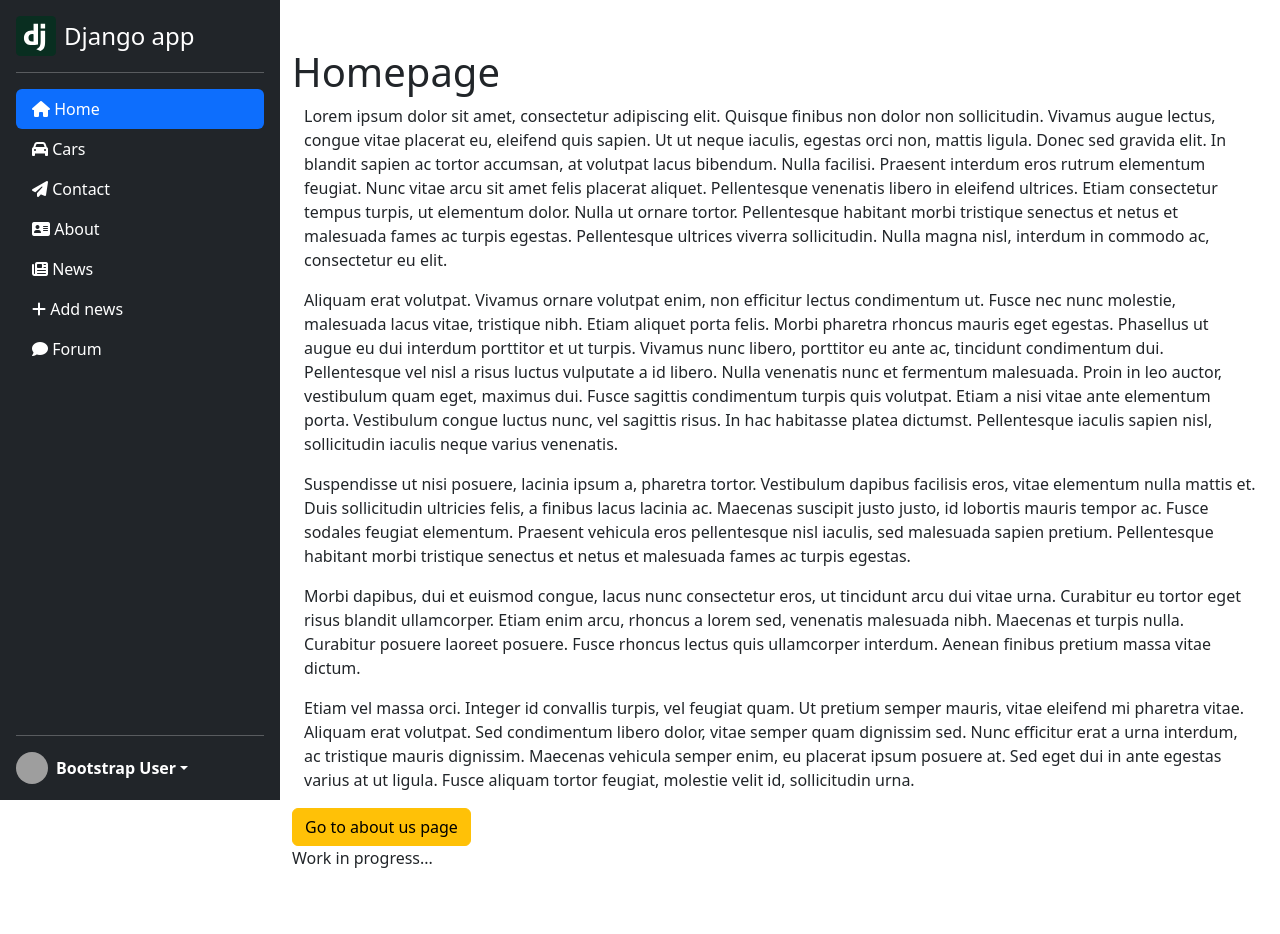
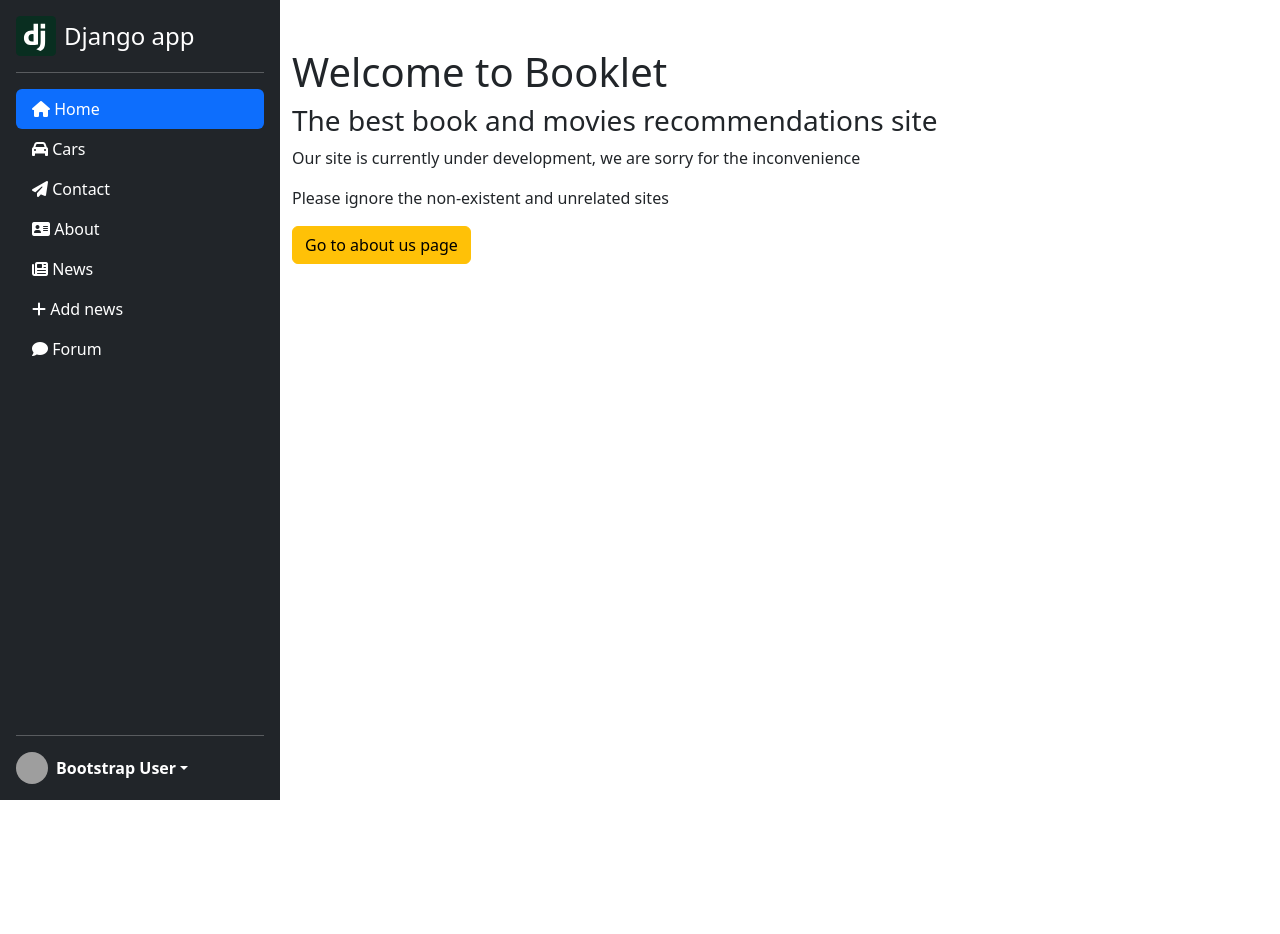
Before and after one commit to Cichyp648/Booklet, a Django app: page / in a window 1280 px wide. After the commit the page ends 800 px from the top, so only its background shows below. Run offline with Django 5.2, Linux system fonts and the light colour scheme; grey boxes are pictures that could not be loaded.

Commit message:
Basic updates to structure and DB

```diff
--- a/main/templates/main/about.html
+++ b/main/templates/main/about.html
@@ -1,5 +1,4 @@
 {% extends 'main/layout/layout.html' %}
-
 {% block title%}About us{% endblock %}
 
 {% block content%}
@@ -8,6 +7,4 @@
         <p>Lorem ipsum dolor sit amet</p>
         <button class="btn btn-success">Dangerous button</button>
     </div>
-
-
 {% endblock %}
--- a/main/templates/main/cars.html
+++ b/main/templates/main/cars.html
@@ -19,7 +19,7 @@
             <tr>
                 <td>{{ car.car }}</td>
                 <td>{{ car.year }}</td>
-{#                Ze znakiem | można dodawać filtry do wyświetlanych w szablonie danych. Np.: variable|lower #}
+                {#Ze znakiem | można dodawać filtry do wyświetlanych w szablonie danych. Np.: variable|lower #}
                 <td>{{ car.color|capfirst }}</td>
                 <td>{{ car.drive_wheel|upper }}</td>
                 <td>{{ car.price }}</td>
--- a/main/templates/main/index.html
+++ b/main/templates/main/index.html
@@ -3,16 +3,10 @@
 {% block title%}Homepage{% endblock %}
 
 {% block content%}
-    <h1>Homepage</h1>
-    <div class="container">
-        <p>Lorem ipsum dolor sit amet, consectetur adipiscing elit. Quisque finibus non dolor non sollicitudin. Vivamus augue lectus, congue vitae placerat eu, eleifend quis sapien. Ut ut neque iaculis, egestas orci non, mattis ligula. Donec sed gravida elit. In blandit sapien ac tortor accumsan, at volutpat lacus bibendum. Nulla facilisi. Praesent interdum eros rutrum elementum feugiat. Nunc vitae arcu sit amet felis placerat aliquet. Pellentesque venenatis libero in eleifend ultrices. Etiam consectetur tempus turpis, ut elementum dolor. Nulla ut ornare tortor. Pellentesque habitant morbi tristique senectus et netus et malesuada fames ac turpis egestas. Pellentesque ultrices viverra sollicitudin. Nulla magna nisl, interdum in commodo ac, consectetur eu elit.</p>
-        <p>Aliquam erat volutpat. Vivamus ornare volutpat enim, non efficitur lectus condimentum ut. Fusce nec nunc molestie, malesuada lacus vitae, tristique nibh. Etiam aliquet porta felis. Morbi pharetra rhoncus mauris eget egestas. Phasellus ut augue eu dui interdum porttitor et ut turpis. Vivamus nunc libero, porttitor eu ante ac, tincidunt condimentum dui. Pellentesque vel nisl a risus luctus vulputate a id libero. Nulla venenatis nunc et fermentum malesuada. Proin in leo auctor, vestibulum quam eget, maximus dui. Fusce sagittis condimentum turpis quis volutpat. Etiam a nisi vitae ante elementum porta. Vestibulum congue luctus nunc, vel sagittis risus. In hac habitasse platea dictumst. Pellentesque iaculis sapien nisl, sollicitudin iaculis neque varius venenatis.</p>
-        <p>Suspendisse ut nisi posuere, lacinia ipsum a, pharetra tortor. Vestibulum dapibus facilisis eros, vitae elementum nulla mattis et. Duis sollicitudin ultricies felis, a finibus lacus lacinia ac. Maecenas suscipit justo justo, id lobortis mauris tempor ac. Fusce sodales feugiat elementum. Praesent vehicula eros pellentesque nisl iaculis, sed malesuada sapien pretium. Pellentesque habitant morbi tristique senectus et netus et malesuada fames ac turpis egestas.</p>
-        <p>Morbi dapibus, dui et euismod congue, lacus nunc consectetur eros, ut tincidunt arcu dui vitae urna. Curabitur eu tortor eget risus blandit ullamcorper. Etiam enim arcu, rhoncus a lorem sed, venenatis malesuada nibh. Maecenas et turpis nulla. Curabitur posuere laoreet posuere. Fusce rhoncus lectus quis ullamcorper interdum. Aenean finibus pretium massa vitae dictum.</p>
-        <p>Etiam vel massa orci. Integer id convallis turpis, vel feugiat quam. Ut pretium semper mauris, vitae eleifend mi pharetra vitae. Aliquam erat volutpat. Sed condimentum libero dolor, vitae semper quam dignissim sed. Nunc efficitur erat a urna interdum, ac tristique mauris dignissim. Maecenas vehicula semper enim, eu placerat ipsum posuere at. Sed eget dui in ante egestas varius at ut ligula. Fusce aliquam tortor feugiat, molestie velit id, sollicitudin urna.</p>
-    </div>
+    <h1>Welcome to Booklet</h1>
+    <h3>The best book and movies recommendations site</h3>
 
-    <button class="btn btn-warning">Go to about us page</button>
 
     {% include 'main/test.html' %}
+    <button class="btn btn-warning">Go to about us page</button>
 {% endblock %}
--- a/main/templates/main/test.html
+++ b/main/templates/main/test.html
@@ -1 +1,2 @@
-<p>Work in progress...</p>
+<p>Our site is currently under development, we are sorry for the inconvenience</p>
+<p>Please ignore the non-existent and unrelated sites</p>
--- a/main/views.py
+++ b/main/views.py
@@ -11,33 +11,12 @@ def cars(request):
     values = {
         'cars': [
             {
-                'car': 'Nissan 350Z',
-                'year': 2003,
-                'drive_wheel': 'rwd',
-                'color': 'orange',
-                'price': '$35,000',
-            },
-            {
-                'car': 'Mitsubishi Lancer Evolution VIII',
-                'year': 2004,
-                'drive_wheel': '4wd',
-                'color': 'yellow',
-                'price': '$36,000',
-            },
-            {
-                'car': 'Ford Mustang GT (Gen. 5)',
-                'year': 2005,
-                'drive_wheel': 'rwd',
-                'color': 'red',
-                'price': '$36,000',
-            },
-            {
-                'car': 'BMW M3 GTR (E46)',
-                'year': 2005,
-                'drive_wheel': 'rwd',
-                'color': 'blue and gray',
-                'price': 'Priceless',
-            },
+                'car': 'The Hobbit, or There and Back Again',
+                'author': 'J. R. R. Tolkien',
+                'genre': 'Fantasy',
+                'year': 1937,
+                'review': 'WIP',
+            }
         ]
     }
 
```
Also changed, not shown: db.sqlite3, 1 other file.
